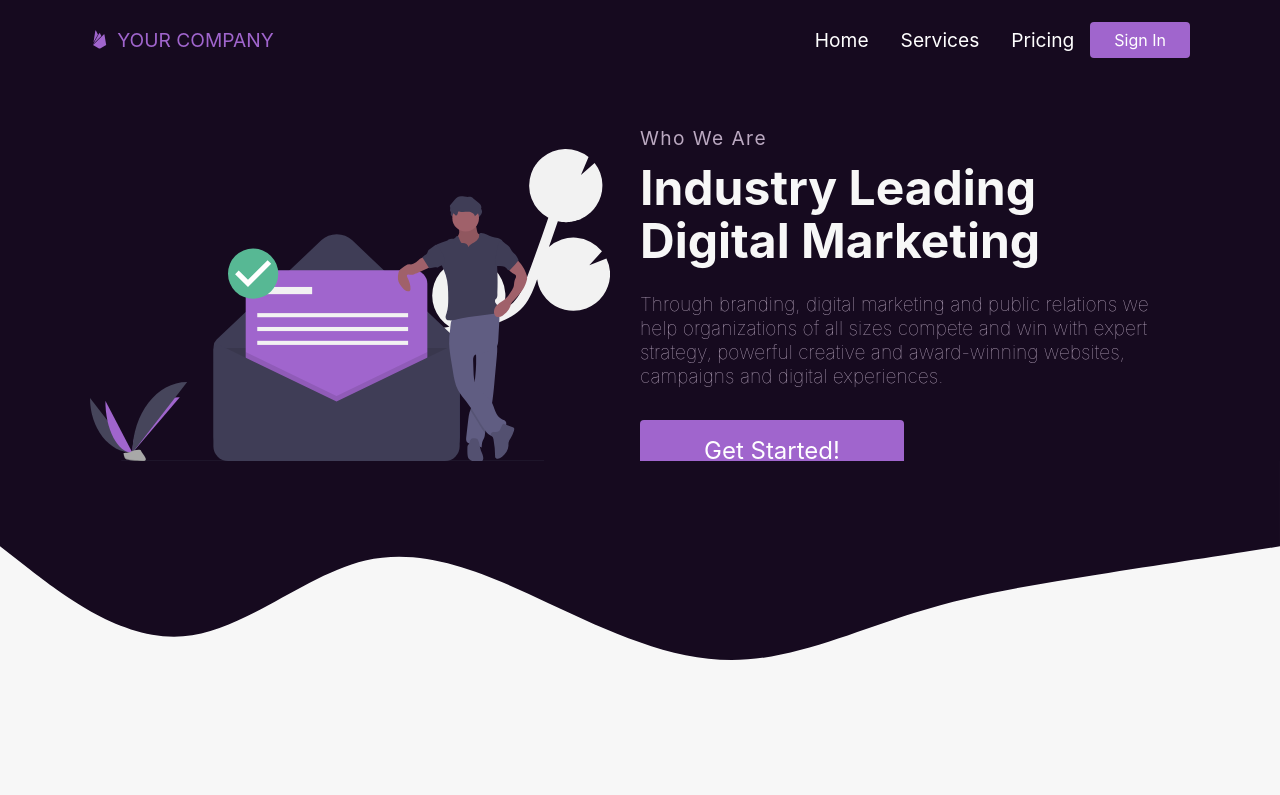
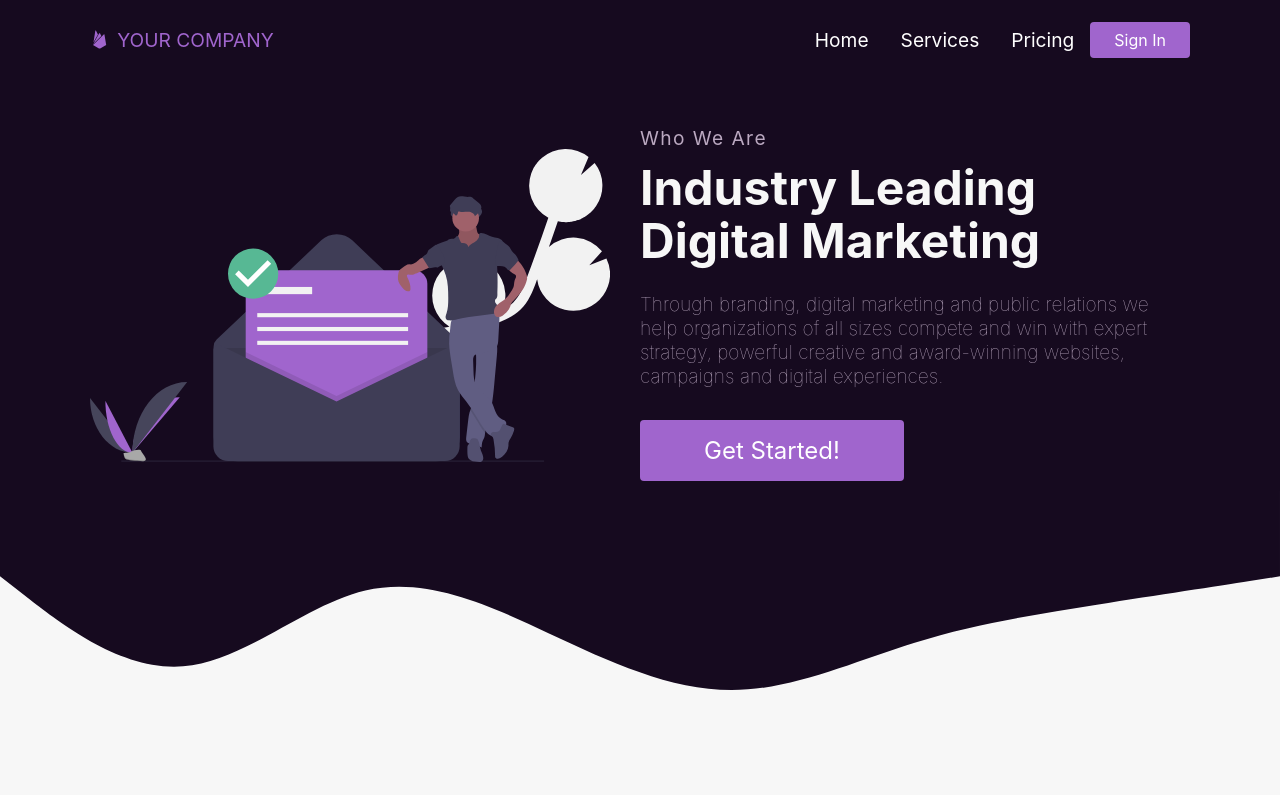
Before and after one commit to coreymunn3/marketing-site-nextjs, a Next.js app: page / in a window 1280 px wide. Shown: the top 795 px of the page. Built offline with nearby package versions, Linux system fonts and the light colour scheme.

Commit message:
added padding to infosection to push down SVG more

```diff
--- a/components/InfoSection/InfoSection.elements.js
+++ b/components/InfoSection/InfoSection.elements.js
@@ -3,7 +3,7 @@ import styled from 'styled-components';
 export const InfoSec = styled.section`
   color: #fff;
   padding-top: 50px;
-  padding-bottom: 250px;
+  padding-bottom: 280px;
   background: ${(props) =>
     props.lightBg
       ? props.theme.colors.offWhite
```
